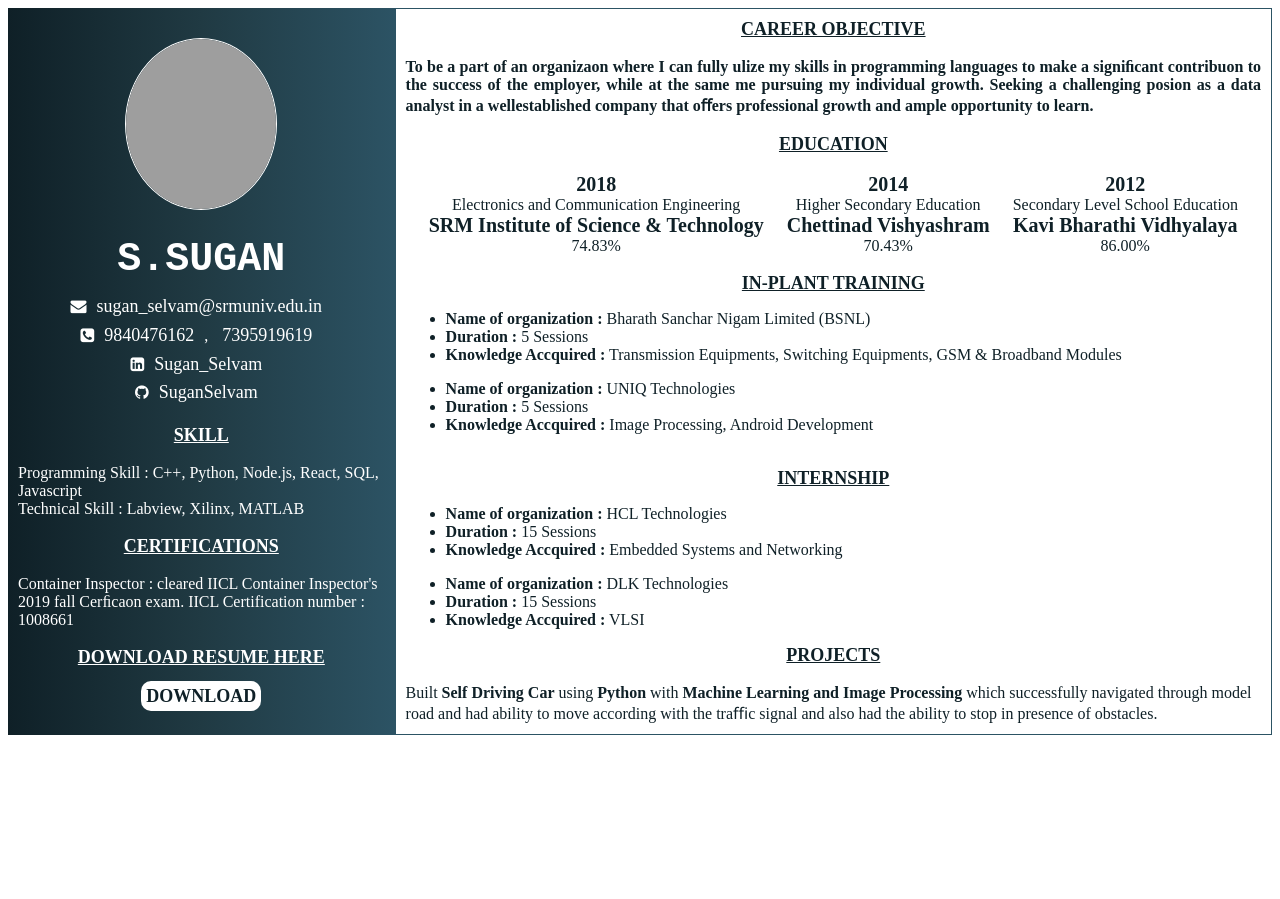
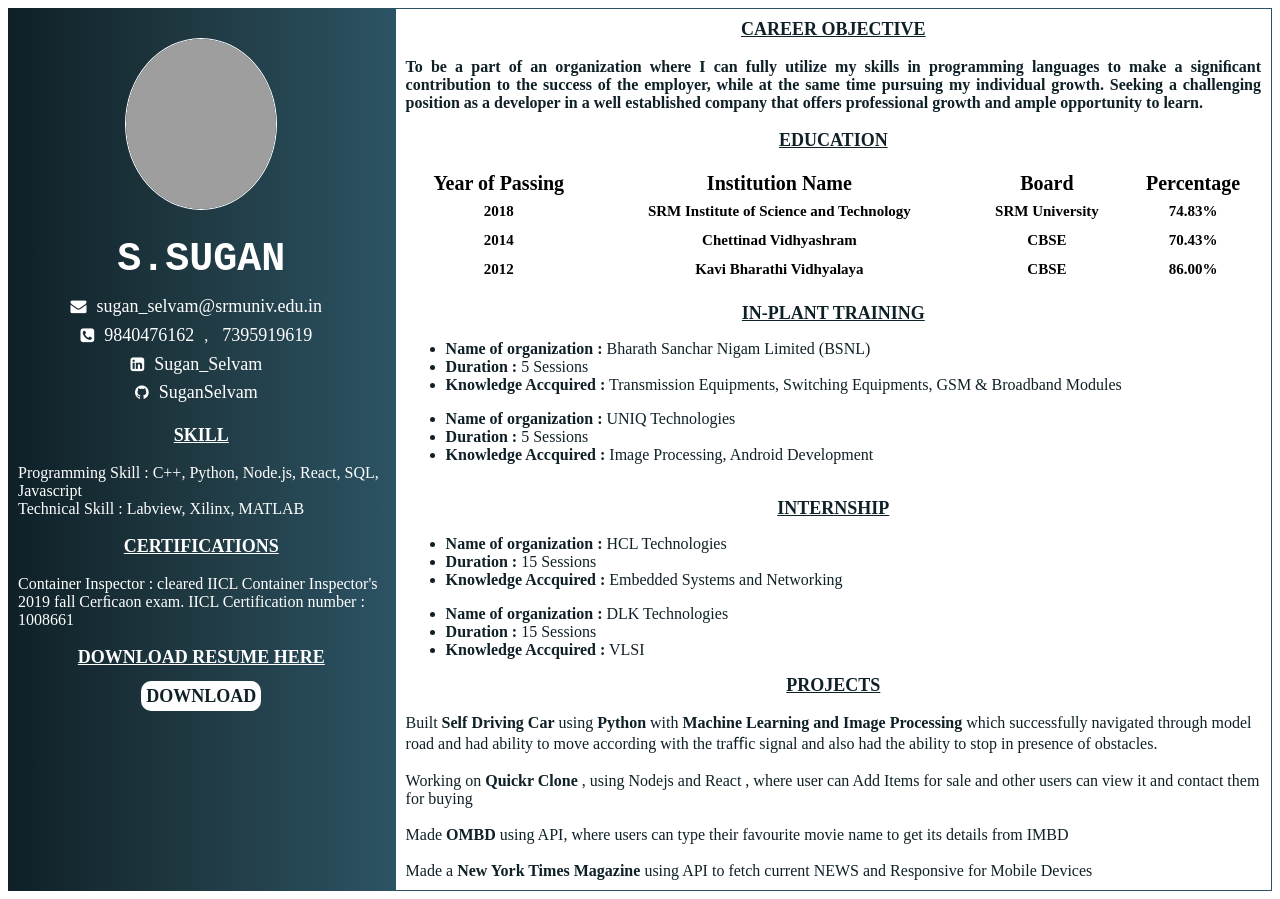
Before and after one commit to SuganSelvam/Resume, a plain HTML site: page index.html in a window 1280 px wide. Before the commit the page ends 800 px from the top, so only its background shows below. Drawn offline with nearby package versions, Linux system fonts and the light colour scheme; grey boxes are pictures that could not be loaded.

Commit message:
Updates for Table

```diff
--- a/main.js
+++ b/main.js
@@ -59,7 +59,7 @@ const Content1 =() =>{
         <div id="content1">
             <div id="about" className="subheading">Career Objective </div>
             <br/>
-            <div id="content">To be a part of an organizaon where I can fully ulize my skills in programming languages to make a signiﬁcant contribuon to the success of the employer, while at the same me pursuing my individual growth. Seeking a challenging posion as a data analyst in a wellestablished company that oﬀers professional growth and ample opportunity to learn.</div>
+            <div id="content">To be a part of an organization where I can fully utilize my skills in programming languages to make a signiﬁcant contribution to the success of the employer, while at the same time pursuing my individual growth. Seeking a challenging position as a developer in a well established company that offers professional growth and ample opportunity to learn.</div>
         </div>
     );
 }
@@ -69,11 +69,36 @@ const Content2 = () =>{
         <div id="content2">
             <div id="education" className="subheading">Education</div>
             <br/>
-            <div className="educ">
-                <div><span className="edutitle">2018</span><br/>Electronics and Communication Engineering<br/><span className="edutitle">SRM Institute of Science & Technology</span><br/>74.83%</div>
-                <div><span className="edutitle">2014</span><br/>Higher Secondary Education<br/><span className="edutitle">Chettinad Vishyashram</span><br/> 70.43%</div>
-                <div><span className="edutitle">2012</span><br/>Secondary Level School Education<br/><span className="edutitle">Kavi Bharathi Vidhyalaya</span><br/> 86.00%</div>
-            </div>
+            <table className="TableMain">
+                <thead>
+                    <tr>
+                        <th>Year of Passing</th>
+                        <th>Institution Name</th>
+                        <th>Board</th>
+                        <th>Percentage </th>
+                    </tr>
+                </thead>
+                <tbody>
+                    <tr>
+                        <td>2018</td>
+                        <td>SRM Institute of Science and Technology</td>
+                        <td>SRM University</td>
+                        <td>74.83%</td>
+                    </tr>
+                    <tr>
+                        <td>2014</td>
+                        <td>Chettinad Vidhyashram</td>
+                        <td>CBSE</td>
+                        <td>70.43%</td>
+                    </tr>
+                    <tr>
+                        <td>2012</td>
+                        <td>Kavi Bharathi Vidhyalaya</td>
+                        <td>CBSE</td>
+                        <td>86.00%</td>
+                    </tr>
+                </tbody>
+            </table>
         </div>
     );
 }
@@ -120,6 +145,12 @@ const Content5 =() =>{
             <div id="project" className="subheading">Projects</div>
             <br/>
             <div> Built <strong>Self Driving Car</strong> using <strong>Python</strong> with <strong>Machine Learning and Image Processing</strong> which successfully navigated through model road and had ability to move according with the traﬃc signal and also had the ability to stop in presence of obstacles.</div>
+            <br/>
+            <div >Working on <strong> Quickr Clone </strong>, using Nodejs and React , where user can Add Items for sale and other users can view it and contact them for buying </div>
+            <br/>
+            <div> Made <strong>OMBD</strong> using API, where users can type their favourite movie name to get its details from IMBD </div>
+            <br/>
+            <div> Made a <strong>New York Times Magazine</strong> using API to fetch current NEWS and Responsive for Mobile Devices</div>
         </div>
     );
 }
--- a/styles.css
+++ b/styles.css
@@ -75,7 +75,18 @@ text-align: center;
     color: white;
     border: 1px solid white;
 }
-.edutitle{
+th{
     font-size: 20px;
     font-weight: bold;
 }
+
+.TableMain{
+    width: 100%;
+    text-align: center;
+}
+
+td{
+    padding: 5px;
+    font-size: 15px;
+    font-weight: bold;
+}
```
Also changed, not shown: 1 other file.
